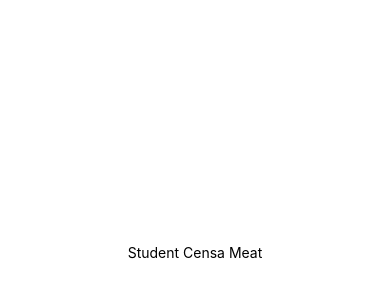
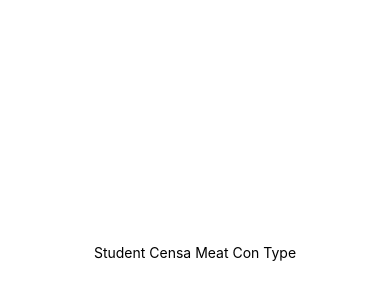
Before and after one commit to JuanWebDeveloper/StudentCensaID, a React Native app: screen / in a window 390 px wide. Shown: the part 170-470 px from the top of the page. Built offline with nearby package versions, Linux system fonts and the light colour scheme.

Commit message:
chore: Installed TypeScript and configured successfully

```diff
--- a/App.js
+++ b/App.tsx
@@ -1,9 +1,10 @@
+import React from 'react';
 import { StyleSheet, Text, View } from 'react-native';
 
-export default function App() {
+export default function App(): React.ReactElement {
  return (
   <View style={styles.container}>
-   <Text>Student Censa Meat</Text>
+   <Text>Student Censa Meat Con Type</Text>
   </View>
  );
 }
```
Also changed, not shown: package.json (+5 -2 lines), tsconfig.json (added, +17 -0 lines), index.ts (renamed from index.js), 1 other file (tests, documents, lock files or other folders).
